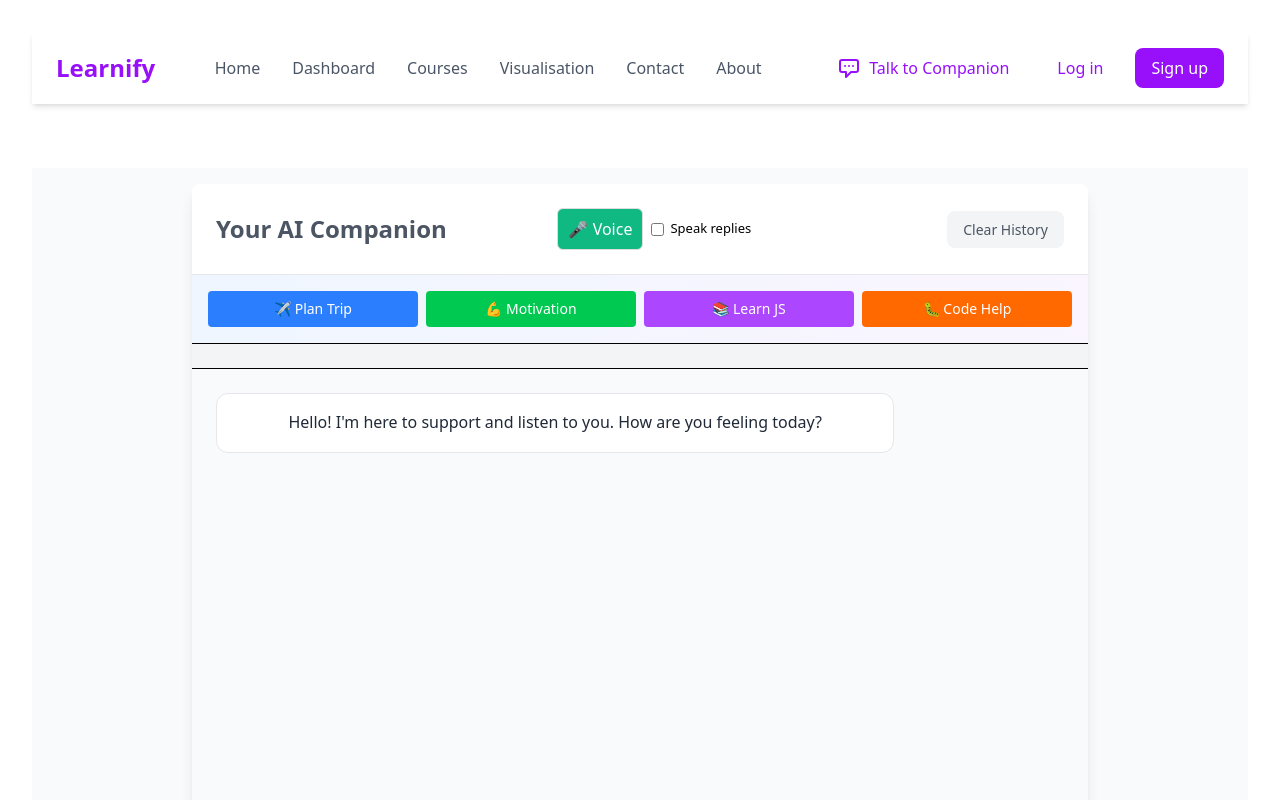
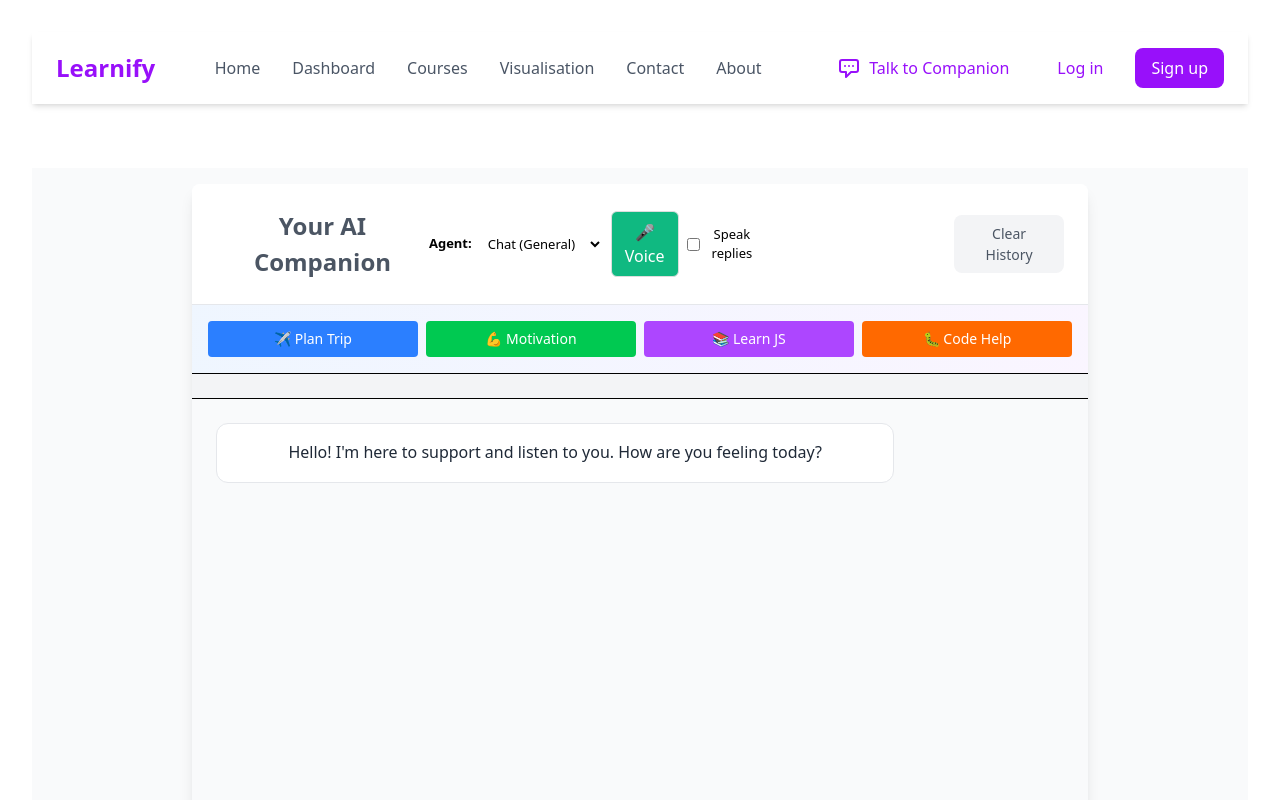
Before and after one commit to ArchitSaxena349/LearnBuddy-Agents, a React (Vite) app in the folder frontend/: page /companion in a window 1280 px wide. Shown: the top 800 px of the page. Built offline with nearby package versions, Linux system fonts and the light colour scheme; no server answers.

Commit message:
Voice: route voice input to selected agent (planner/motivation/subject/feedback/general)

```diff
--- a/frontend/src/components/companion-chat.jsx
+++ b/frontend/src/components/companion-chat.jsx
@@ -29,6 +29,7 @@ const CompanionChat = () => {
     });
     const messagesEndRef = useRef(null);
     const [voiceEnabled, setVoiceEnabled] = useState(false);
+    const [targetAgent, setTargetAgent] = useState('general');
 
     // Function to make POST requests to the endpoints
     const makePostRequest = async (endpoint, data) => {
@@ -202,15 +203,27 @@ const CompanionChat = () => {
         }
     };
 
-    // Handler used by VoiceAssistant to send transcribed text
-    const handleVoiceResult = async (text) => {
+    // Handler used by VoiceAssistant to send transcribed text to the selected agent
+    const handleVoiceResult = async (text, target = 'general') => {
         if (!text || !text.trim()) return;
         const userMessage = { role: 'user', content: text };
         setMessages(prev => [...prev, userMessage]);
         setIsTyping(true);
+
         try {
+            if (target === 'planner') {
+                await sendRequestToEndpoint('/planner', { query: text });
+            } else if (target === 'motivation') {
+                await sendRequestToEndpoint('/motivation', { mood: text });
+            } else if (target === 'subject') {
+                await sendRequestToEndpoint('/subject', { subject: text });
+            } else if (target === 'feedback') {
+                await sendRequestToEndpoint('/feedback', { input: text });
+            } else {
+                // general chat -> Gemini
                 const response = await getGeminiResponse(text);
                 setMessages(prev => [...prev, { role: 'assistant', content: response }]);
+                // Speak response if enabled
                 if (voiceEnabled && typeof window !== 'undefined' && window.speechSynthesis) {
                     try {
                         const utter = new SpeechSynthesisUtterance(response);
@@ -218,6 +231,7 @@ const CompanionChat = () => {
                         window.speechSynthesis.speak(utter);
                     } catch (e) {
                         console.warn('TTS failed:', e);
+                    }
                 }
             }
         } catch (err) {
@@ -286,7 +300,19 @@ const CompanionChat = () => {
                 <div className="chat-header">
                     <h2>Your AI Companion</h2>
                     <div style={{ display: 'flex', gap: 8, alignItems: 'center' }}>
-                        <VoiceAssistant onResult={handleVoiceResult} voiceEnabled={voiceEnabled} setVoiceEnabled={setVoiceEnabled} />
+                        <div style={{ display: 'flex', gap: 8, alignItems: 'center' }}>
+                            <label style={{ fontSize: 13, display: 'flex', gap: 6, alignItems: 'center' }}>
+                                <span style={{ fontWeight: 600 }}>Agent:</span>
+                                <select value={targetAgent} onChange={(e) => setTargetAgent(e.target.value)} style={{ padding: 6, borderRadius: 6 }}>
+                                    <option value="general">Chat (General)</option>
+                                    <option value="planner">Planner</option>
+                                    <option value="motivation">Motivation</option>
+                                    <option value="subject">Teach Subject</option>
+                                    <option value="feedback">Code Feedback</option>
+                                </select>
+                            </label>
+                            <VoiceAssistant onResult={handleVoiceResult} voiceEnabled={voiceEnabled} setVoiceEnabled={setVoiceEnabled} target={targetAgent} />
+                        </div>
                         <button onClick={clearHistory} className="clear-button">
                             Clear History
                         </button>
--- a/frontend/src/components/voiceAssistant.jsx
+++ b/frontend/src/components/voiceAssistant.jsx
@@ -2,7 +2,7 @@ import { useState, useEffect, useRef } from 'react';
 
 const SpeechRecognition = window.SpeechRecognition || window.webkitSpeechRecognition || null;
 
-export default function VoiceAssistant({ onResult, voiceEnabled, setVoiceEnabled }) {
+export default function VoiceAssistant({ onResult, voiceEnabled, setVoiceEnabled, target = 'general' }) {
   const [listening, setListening] = useState(false);
   const [transcript, setTranscript] = useState('');
   const recognitionRef = useRef(null);
@@ -42,7 +42,7 @@ export default function VoiceAssistant({ onResult, voiceEnabled, setVoiceEnabled
       setListening(false);
       // deliver final transcript from ref to avoid stale state
       const finalText = transcriptRef.current || transcript;
-      if (finalText && onResult) onResult(finalText.trim());
+      if (finalText && onResult) onResult(finalText.trim(), target);
     };
 
     recog.onerror = (e) => {
```
Lines whose indentation alone changed are shown as unchanged.
